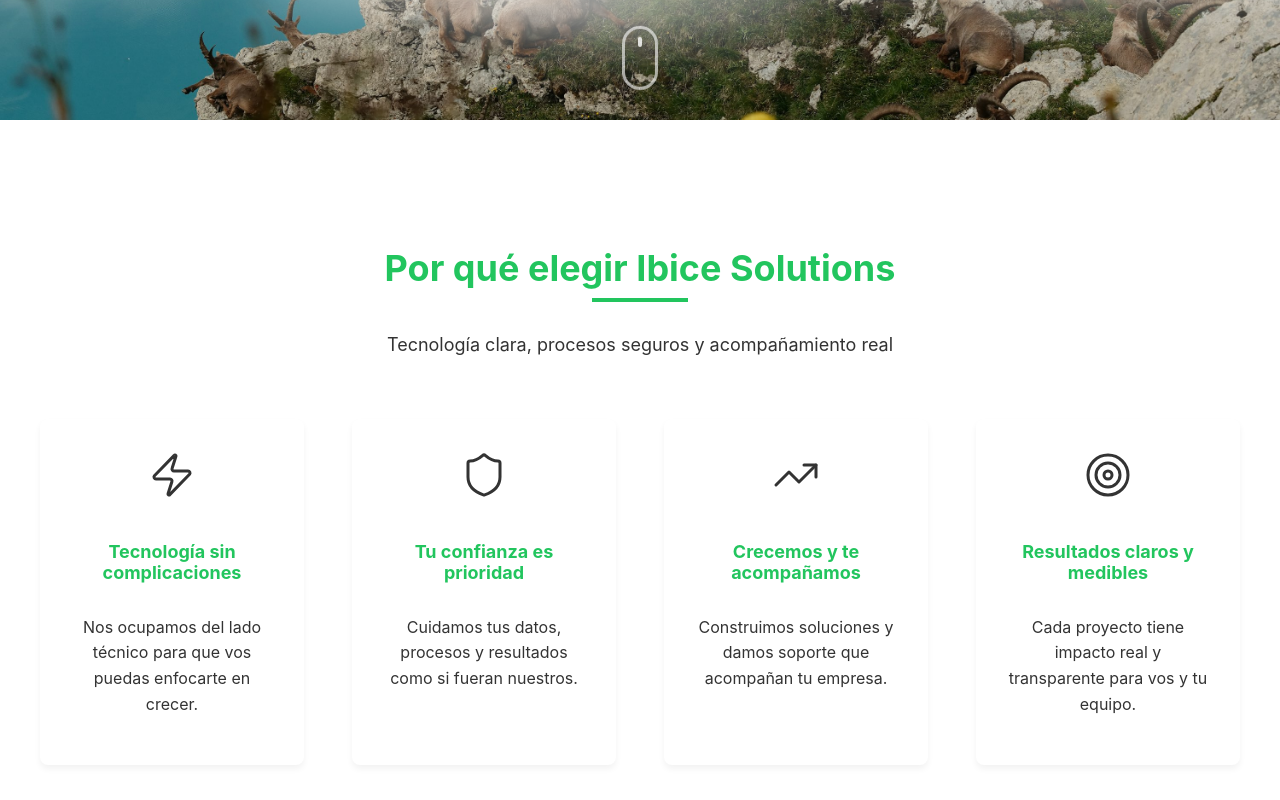
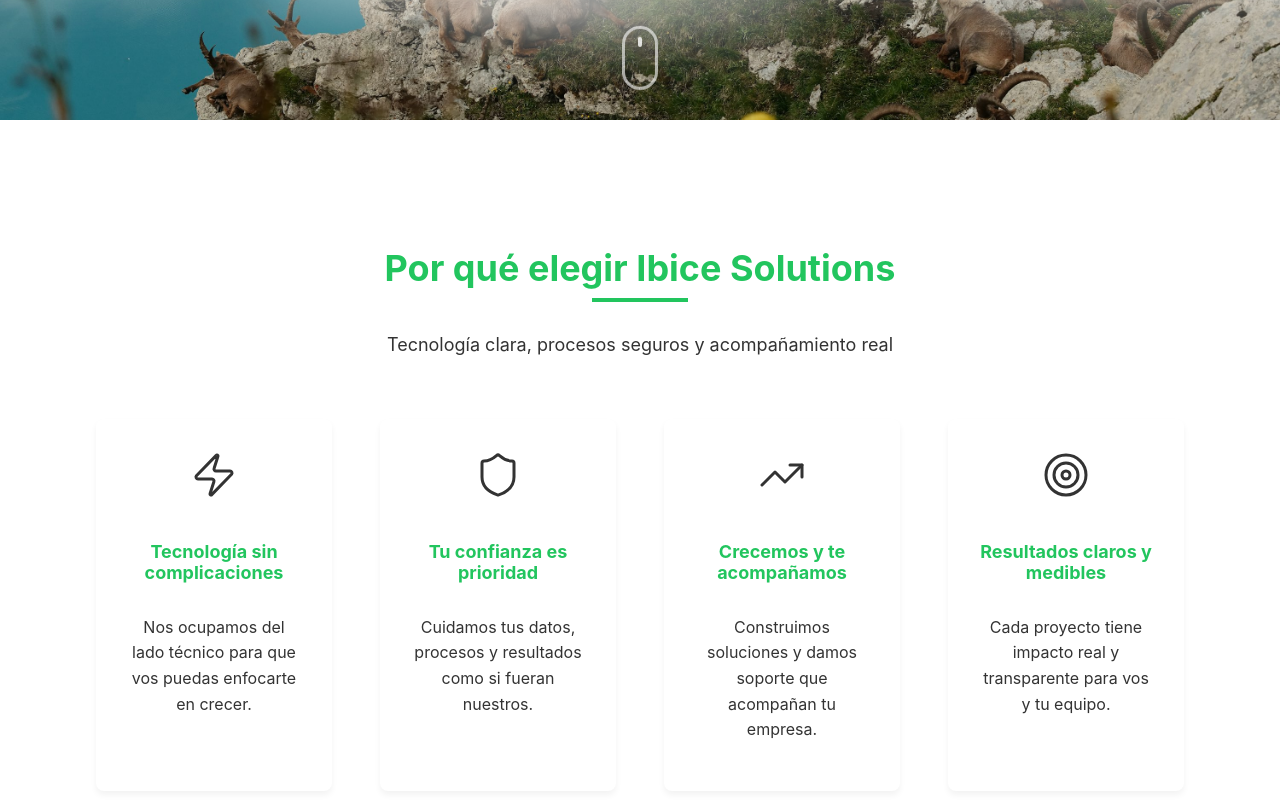
Before and after one commit to tobiasderene/ibice, a React (Create React App) app: page / in a window 1280 px wide. Shown: the part 680-1480 px from the top of the page. Built offline with nearby package versions, Linux system fonts and the light colour scheme.

Commit message:
benefits fit

```diff
--- a/src/styles/Benefits.css
+++ b/src/styles/Benefits.css
@@ -1,6 +1,6 @@
 /* Sección Principal */
 .benefits-section {
-  padding: 6rem 2rem;
+  padding: 6rem 6rem;
   background-color: #FFFFFF;
 }
 
@@ -42,6 +42,7 @@
   display: grid;
   grid-template-columns: 1fr;
   gap: 3rem;
+  margin-bottom: 4rem;
 }
 
 @media (min-width: 768px) {
```
